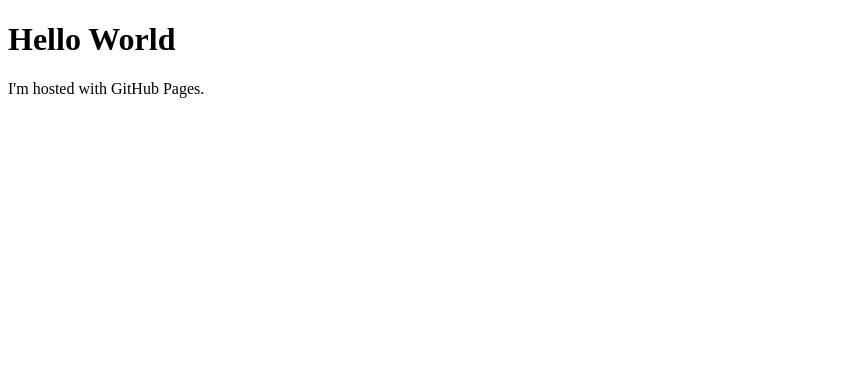
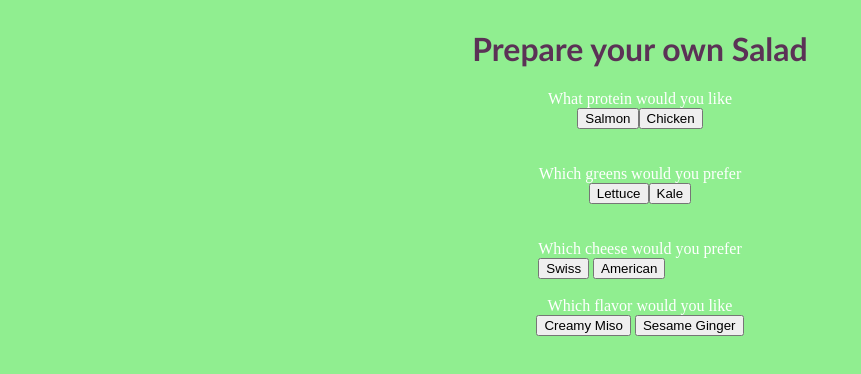
Before and after one commit to shreyakumra/exercise7, a plain HTML site: page index.html in a window 1280 px wide. Shown: the whole page, without its empty margins (0-861 px from the left). Drawn offline with Linux system fonts and the light colour scheme.

Commit message:
new changes

```diff
--- a/index.html
+++ b/index.html
@@ -1,7 +1,54 @@
 <!DOCTYPE html>
 <html>
-<body>
-<h1>Hello World</h1>
-<p>I'm hosted with GitHub Pages.</p>
-</body>
+  <head>
+    <link rel="stylesheet" href=style.css>
+    <script src="script.js" defer></script>
+
+
+</head>
+  <body>
+    <div class="d-flex flex-column">
+    <h1 class="changing">Prepare your own Salad</h1>
+      <section>
+      <div class="d-flex flex-column w-20">
+        <div class="question">What protein would you like</div>
+        <div class="d-flex">
+            <button id="yes1">Salmon</button>
+            <button id="no1">Chicken</button>
+        </div>
+      </div>
+     <br><br>
+      </section>
+
+
+   <section>
+    <div class="d-flex flex-column w-20">
+    <div class="question">Which greens would you prefer</div>
+    <div class="d-flex">
+    <button id="yes2">Lettuce</button>
+    <button id="no2">Kale</button>
+  </div>
+</div>
+     <br><br>
+   </section>
+
+   <section>
+    <div class="question">Which cheese would you prefer</div>
+    <button id="Swiss">Swiss</button>
+     <button id="American">American</button>
+     <br><br>
+   </section>
+
+   <section>
+    <div class="question">Which flavor would you like</div>
+    <button id="Creamy Miso">Creamy Miso</button>
+     <button id="Sesame Ginger">Sesame Ginger</button>
+     <br><br>
+   </section>
+
+   <div class="answer" id="You have ordered the poke thai Crunchy Salmon Salad!" </div>
+  </div class="answer2" id="You have ordered the poke medditerean Chicken Salad!" </div>
+
+</div>
+  </body>
 </html>
--- /dev/null
+++ b/script.js
@@ -0,0 +1,33 @@
+
+let yes1 = document.getElementById("yes1");
+let no1 = document.getElementById("no1");
+
+let Salmon;
+
+yes1.addEventListener("click", function(){
+    Salmon = 1;
+    yes1.setAttribute("style", "background-color:darkgreen; color:white; ")
+    no1.setAttribute("style", "")
+    console.log(Salmon)
+})
+
+no1.addEventListener("click", function(){
+    Chicken = 0;
+    no1.setAttribute("style", "background-color:darkgreen; color:white; top:100px;left:150px;")
+    yes1.setAttribute("style", "")
+    console.log(Chicken)
+})
+
+
+
+let myButton = document.createElement("BUTTON");
+
+
+
+myButton.innerHTML = "click me"
+Salom.appendChild(myButton)
+
+myButton.style.color= "red"
+myButton.addEventListener("click",function(){
+    myButton.style.color= "blue"
+})
--- /dev/null
+++ b/style.css
@@ -0,0 +1,46 @@
+body {
+    background-color: lightgreen;
+}
+
+
+h1 {color:#5B3256;
+    font: weight 400PX;;
+    font-family:'Gill Sans', 'Gill Sans MT', Calibri, 'Trebuchet MS', sans-serif;
+    text-align: center;
+}
+
+
+.question{
+    color: white;
+    text-align: center;
+
+    font: weight 400px;
+
+}
+
+.answer{
+    color: pink;
+
+}
+
+
+.d-flex{
+    display: flex;
+
+
+}
+
+.flex-column{
+    flex-direction:column;
+    align-items: center;
+
+}
+
+.w-20{
+    width: 250px;
+
+
+
+
+
+}
```
